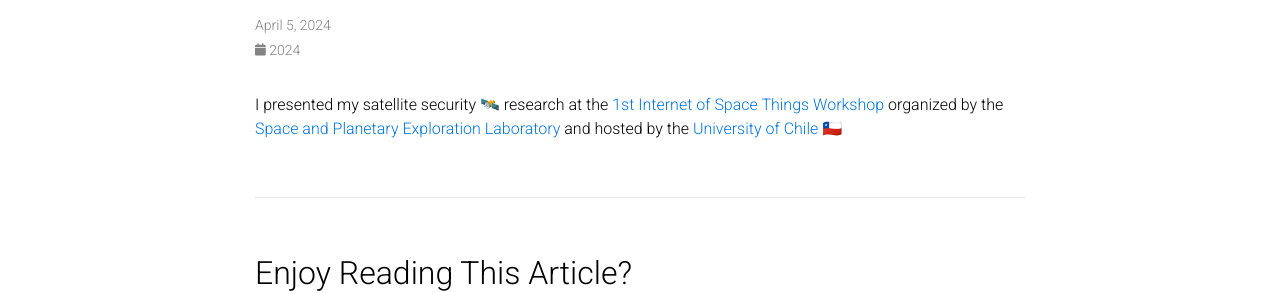
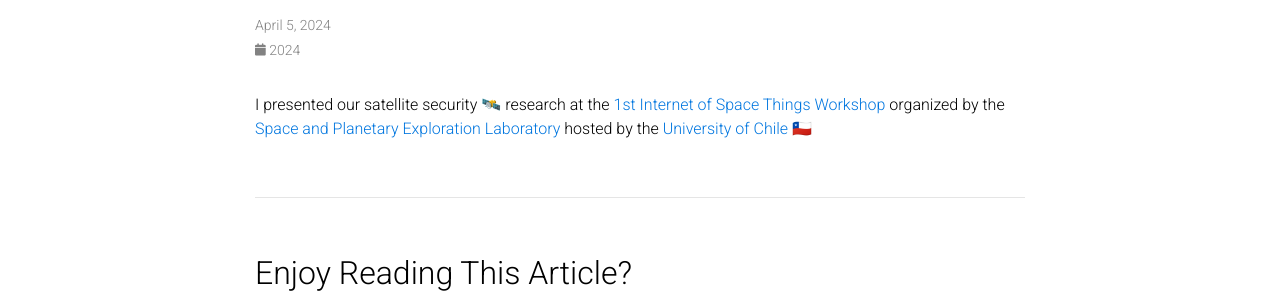
Before and after one commit to efrenlopezm/efrenlopezm.github.io, a Jekyll site: the page built from _news/announcement_21.md, in a window 1280 px wide. Shown: the part 146-439 px from the top of the page. Built offline with Jekyll 4.4.1, drawn with Linux system fonts in a browser that asks for light colours; emoji names are drawn with the system emoji font; comment, search, counter and statistics services are not loaded; a style sheet for code colours, icons or effects is not loaded.

Commit message:
updates news

```diff
--- a/_bibliography/papers.bib
+++ b/_bibliography/papers.bib
@@ -2,7 +2,7 @@
 ---
 
 @article{morales2023honeyplc,
-  abbr={Springer Book Chapter},
+  abbr={Springer<br>Book Chapter},
   title={HoneyPLC: A Next-Generation Honeypot for Industrial Control Systems},
   author={L{\'o}pez-Morales, Efr{\'e}n and Rubio-Medrano, Carlos and Doup{\'e}, Adam and Wang, Ruoyu and Shoshitaishvili, Yan and Bao, Tiffany and Ahn, Gail-Joon},
   journal={Cyber Deception: Techniques, Strategies, and Human Aspects},
--- a/_news/announcement_21.md
+++ b/_news/announcement_21.md
@@ -4,6 +4,6 @@
 inline: true
 ---
 
-I presented my satellite security :artificial_satellite: research at the <a href="https://spel-uchile.github.io/iost-workshop/" target="blank">1st Internet of Space Things Workshop</a> organized by the <a href="https://spel.ing.uchile.cl/" target="blank">Space and Planetary Exploration Laboratory</a> and hosted by the <a href="https://uchile.cl/english" target="blank">University of Chile</a> :chile:
+I presented our satellite security :artificial_satellite: research at the <a href="https://spel-uchile.github.io/iost-workshop/" target="blank">1st Internet of Space Things Workshop</a> organized by the <a href="https://spel.ing.uchile.cl/" target="blank">Space and Planetary Exploration Laboratory</a> hosted by the <a href="https://uchile.cl/english" target="blank">University of Chile</a> :chile:
 
 <!-- <a target="_blank" href="{{ '/assets/img/news/cysat.jpeg' | prepend: site.baseurl | prepend: site.url }}">&#91;Photo&#93;</a>. -->
```
Also changed, not shown: _news/announcement_22.md (added, +10 -0 lines).
